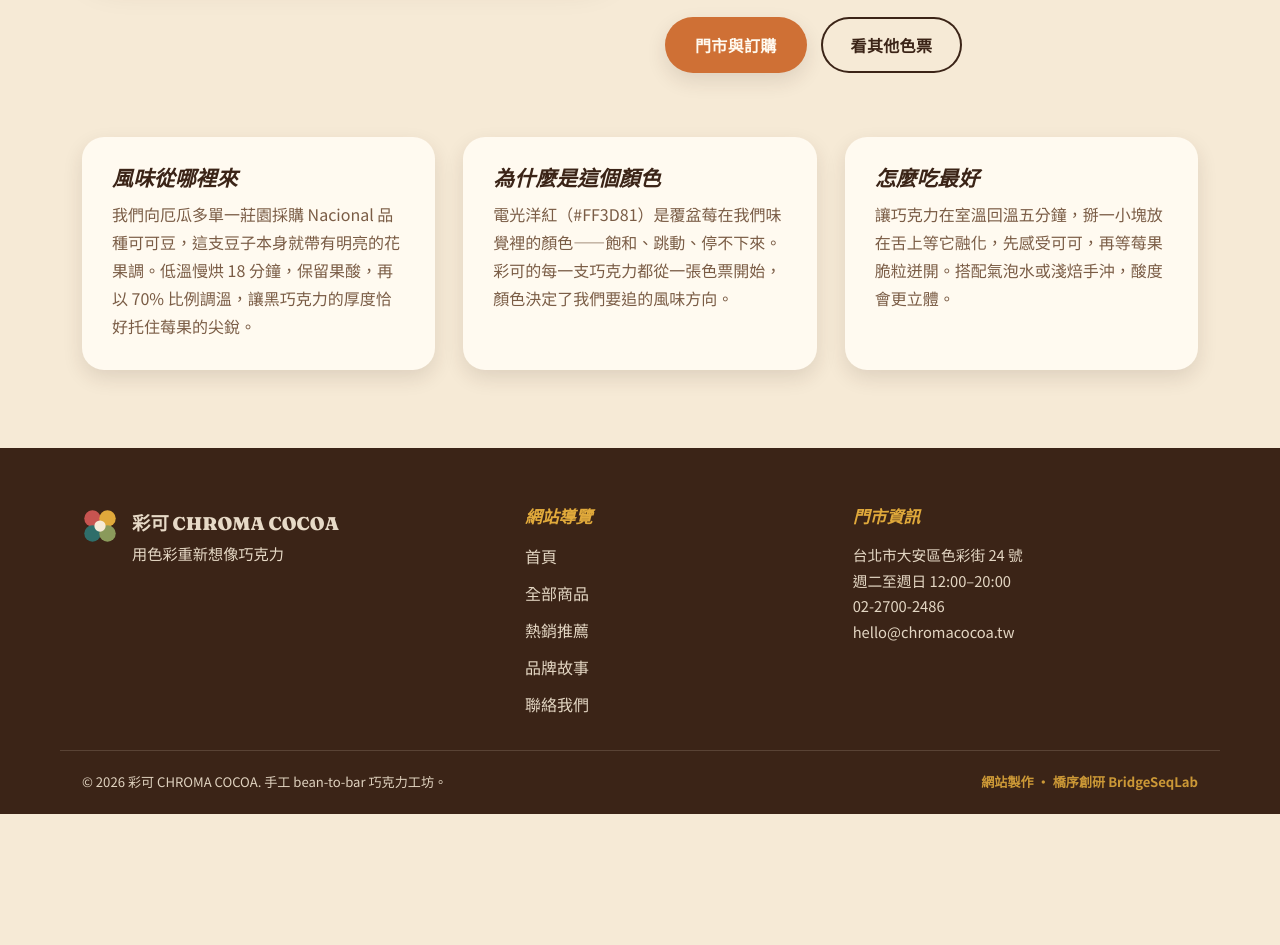
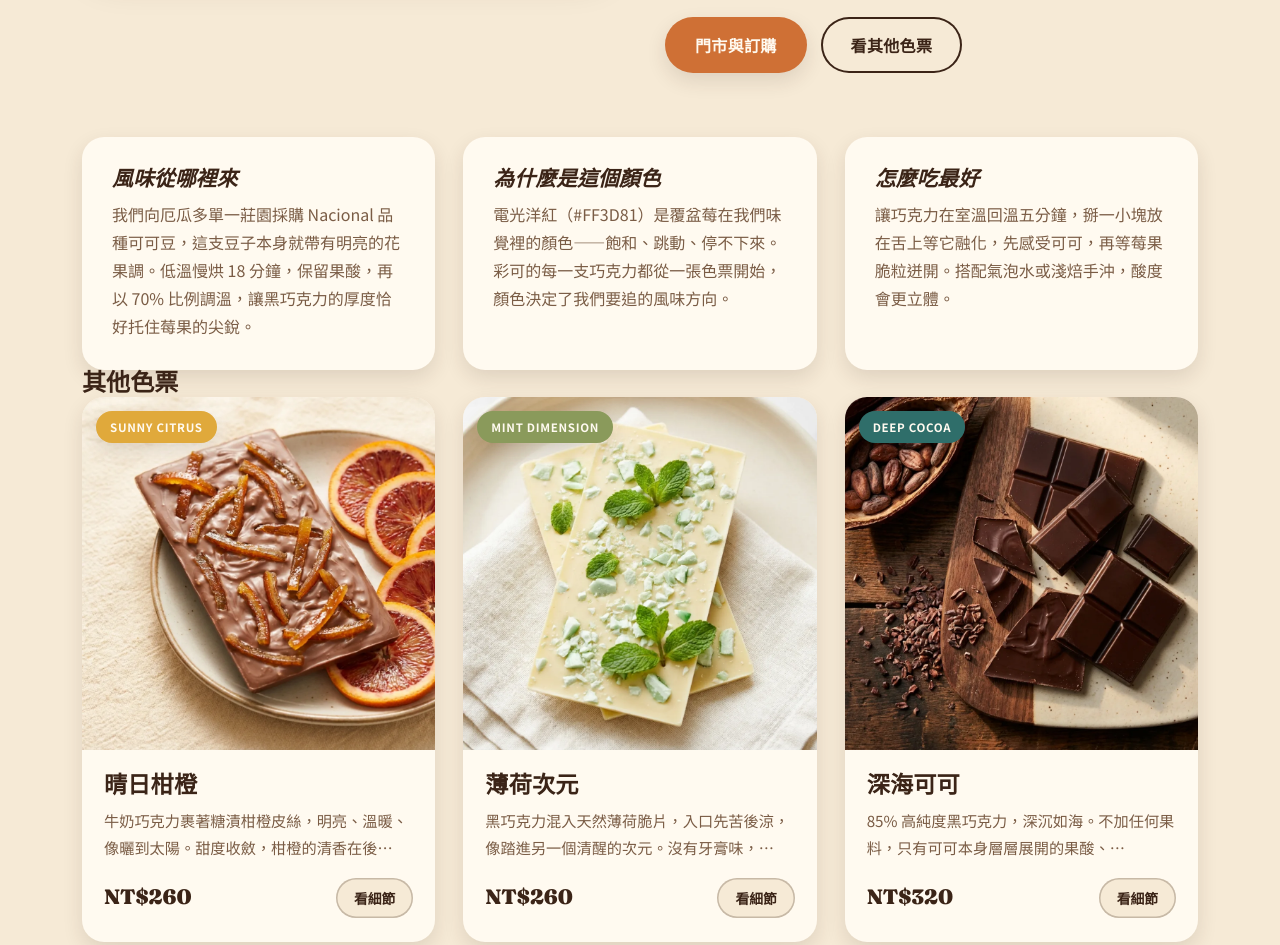
Before and after one commit to Izzo24/chroma-cocoa, a plain HTML site: page product.html in a window 1280 px wide. Shown: the part 760-1705 px from the top of the page. Before the commit the page ends 1574 px from the top, so only its background shows below. Drawn offline with Linux system fonts and the light colour scheme.

Commit message:
feat: 商品卡片連結到動態單件商品頁
- shop.html 六張卡片改連 product.html?id=N
- product.html 各欄位加上 id,改由 JS 動態載入
- 新增 js/products-data.js(6 個商品資料)
- 新增 js/product-detail.js(依 ?id 載入內容 + SEO meta + 相關推薦)

Co-Authored-By: Claude Opus 4.8 <noreply@anthropic.com>

```diff
--- /dev/null
+++ b/js/product-detail.js
@@ -0,0 +1,76 @@
+// 彩可 CHROMA COCOA — 單件商品頁動態載入。
+// 依網址 ?id=N 從 window.CHROMA_PRODUCTS 取出商品，填入頁面並更新 SEO meta。
+(function () {
+  var LIST = window.CHROMA_PRODUCTS || [];
+  if (!LIST.length) return;
+
+  var params = new URLSearchParams(location.search);
+  var id = parseInt(params.get('id'), 10);
+  var p = LIST.filter(function (x) { return x.id === id; })[0] || LIST[0];
+
+  var base = 'https://izzo24.github.io/chroma-cocoa/';
+  var imgAbs = base + p.img.replace('./', '');
+  var pageUrl = base + 'product.html?id=' + p.id;
+
+  function set(idsel, fn) {
+    var el = document.getElementById(idsel);
+    if (el) fn(el);
+  }
+  function setAttr(sel, attr, val) {
+    var el = document.querySelector(sel);
+    if (el) el.setAttribute(attr, val);
+  }
+
+  // 主要內容
+  set('pd-crumb', function (el) { el.textContent = p.name; });
+  set('pd-img', function (el) { el.src = p.img; el.alt = p.name + ' ' + p.kicker + ' 商品照'; });
+  set('pd-badge', function (el) {
+    if (p.badge) { el.textContent = p.badge; el.style.background = 'var(' + p.colorVar + ')'; el.hidden = false; }
+    else { el.hidden = true; }
+  });
+  set('pd-kicker', function (el) { el.textContent = p.kicker; });
+  set('pd-name', function (el) { el.textContent = p.name; });
+  set('pd-rating', function (el) { el.textContent = p.rating; });
+  set('pd-price', function (el) { el.textContent = 'NT$' + p.price; });
+  set('pd-lead', function (el) { el.textContent = p.lead; });
+
+  set('pd-spec', function (el) {
+    el.innerHTML = p.spec.map(function (row) {
+      return '<li><b>' + row[0] + '</b><span>' + row[1] + '</span></li>';
+    }).join('');
+  });
+
+  set('pd-story', function (el) {
+    el.innerHTML = p.story.map(function (row) {
+      return '<article><h2>' + row[0] + '</h2><p>' + row[1] + '</p></article>';
+    }).join('');
+  });
+
+  // 相關推薦(同系列其他色票，最多 3 個)
+  set('pd-related', function (wrap) {
+    var grid = document.getElementById('pd-related-grid');
+    if (!grid) return;
+    var others = LIST.filter(function (x) { return x.id !== p.id; }).slice(0, 3);
+    grid.innerHTML = others.map(function (o) {
+      return '<article class="prod-card" data-color="' + o.color + '">'
+        + '<div class="prod-media"><img src="' + o.img + '" alt="' + o.name + ' 商品照" loading="lazy" width="600" height="600">'
+        + '<span class="prod-tag" style="background:var(' + o.colorVar + ')">' + o.kicker.split(' · ')[0] + '</span></div>'
+        + '<div class="prod-body"><h3>' + o.name + '</h3><p>' + o.lead.slice(0, 38) + '…</p>'
+        + '<div class="prod-foot"><span class="price">NT$' + o.price + '</span>'
+        + '<a class="btn-mini" href="./product.html?id=' + o.id + '">看細節</a></div></div></article>';
+    }).join('');
+    wrap.hidden = false;
+  });
+
+  // SEO / 分享 meta
+  document.title = p.name + ' ' + p.kicker.split(' · ')[0] + '｜彩可 CHROMA COCOA';
+  setAttr('meta[name="description"]', 'content', p.lead);
+  setAttr('link[rel="canonical"]', 'href', pageUrl);
+  setAttr('meta[property="og:title"]', 'content', document.title);
+  setAttr('meta[property="og:description"]', 'content', p.lead);
+  setAttr('meta[property="og:url"]', 'content', pageUrl);
+  setAttr('meta[property="og:image"]', 'content', imgAbs);
+  setAttr('meta[name="twitter:title"]', 'content', document.title);
+  setAttr('meta[name="twitter:description"]', 'content', p.lead);
+  setAttr('meta[name="twitter:image"]', 'content', imgAbs);
+})();
--- /dev/null
+++ b/js/products-data.js
@@ -0,0 +1,51 @@
+// 彩可 CHROMA COCOA — 商品資料(供 product.html 動態載入與相關推薦共用)。
+window.CHROMA_PRODUCTS = [
+  {
+    id:1, color:"pink", colorVar:"--pink", img:"./images/p-berry.webp",
+    badge:"熱銷 No.1", kicker:"ELECTRIC BERRY · 色票 覆盆莓紅",
+    name:"電光莓果", price:"280", rating:"4.9（128 則評價）",
+    lead:"70% 單一產地黑巧克力片，鑲嵌大顆冷凍乾燥覆盆莓脆粒。可可的深沉先到，接著是莓果酸甜在舌尖「啪」地炸開——這就是我們把它取名「電光」的原因。",
+    spec:[["可可含量","70%（厄瓜多 Nacional 豆）"],["淨重","80g"],["風味","覆盆莓 · 烏梅 · 可可豆香"],["過敏原","含大豆卵磷脂，工坊同時處理堅果"]],
+    story:[["風味從哪裡來","我們向厄瓜多單一莊園採購 Nacional 品種可可豆，這支豆子本身就帶有明亮的花果調。低溫慢烘 18 分鐘，保留果酸，再以 70% 比例調溫，讓黑巧克力的厚度恰好托住莓果的尖銳。"],["為什麼是這個顏色","電光洋紅（#FF3D81）是覆盆莓在我們味覺裡的顏色——飽和、跳動、停不下來。彩可的每一支巧克力都從一張色票開始，顏色決定了我們要追的風味方向。"],["怎麼吃最好","讓巧克力在室溫回溫五分鐘，掰一小塊放在舌上等它融化，先感受可可，再等莓果脆粒迸開。搭配氣泡水或淺焙手沖，酸度會更立體。"]],
+  },
+  {
+    id:2, color:"yellow", colorVar:"--yellow", img:"./images/p-citrus.webp",
+    badge:"", kicker:"SUNNY CITRUS · 色票 暖陽橙黃",
+    name:"晴日柑橙", price:"260", rating:"4.8（96 則評價）",
+    lead:"牛奶巧克力裹著糖漬柑橙皮絲，明亮、溫暖、像曬到太陽。甜度收斂，柑橙的清香在後段久久不散。",
+    spec:[["可可含量","42%（牛奶巧克力）"],["淨重","80g"],["風味","糖漬柑橙 · 蜂蜜 · 奶香"],["過敏原","含乳製品、大豆卵磷脂"]],
+    story:[["風味從哪裡來","選用西西里血橙皮，以低糖慢漬三天，保留果皮的精油香氣，再拌入溫潤的牛奶巧克力，讓酸甜與奶香達到平衡。"],["為什麼是這個顏色","暖陽橙黃是晴天的顏色——明亮、放鬆、讓人想深呼吸。這支巧克力想留住的，就是那種被陽光曬暖的好心情。"],["怎麼吃最好","適合當下午茶點心，搭配伯爵紅茶或氣泡飲。微溫時柑橙香氣最盛，是一天裡最舒服的小確幸。"]],
+  },
+  {
+    id:3, color:"mint", colorVar:"--mint", img:"./images/p-mint.webp",
+    badge:"", kicker:"MINT DIMENSION · 色票 薄荷碧綠",
+    name:"薄荷次元", price:"260", rating:"4.7（84 則評價）",
+    lead:"黑巧克力混入天然薄荷脆片，入口先苦後涼，像踏進另一個清醒的次元。沒有牙膏味，只有真實薄荷葉的清新。",
+    spec:[["可可含量","66%（黑巧克力）"],["淨重","80g"],["風味","天然薄荷 · 黑可可 · 涼感"],["過敏原","含大豆卵磷脂，工坊同時處理堅果"]],
+    story:[["風味從哪裡來","使用新鮮薄荷葉低溫萃取的薄荷脆片，而非人工薄荷香精，所以涼感自然、不刺鼻。與 66% 黑巧克力的微苦相互襯托。"],["為什麼是這個顏色","薄荷碧綠是清醒的顏色——冷靜、透徹、讓思緒歸零。我們想做一支能在忙碌中按下重整鍵的巧克力。"],["怎麼吃最好","深夜工作或需要專注時來一塊，涼感能瞬間提神。搭配冰美式，清涼加倍。"]],
+  },
+  {
+    id:4, color:"blue", colorVar:"--blue", img:"./images/p-cocoa.webp",
+    badge:"職人精選", kicker:"DEEP COCOA · 色票 深海靛藍",
+    name:"深海可可", price:"320", rating:"4.9（152 則評價）",
+    lead:"85% 高純度黑巧克力，深沉如海。不加任何果料，只有可可本身層層展開的果酸、堅果與微微煙燻，獻給真正的可可愛好者。",
+    spec:[["可可含量","85%（厄瓜多單一產地）"],["淨重","80g"],["風味","黑可可 · 堅果 · 煙燻尾韻"],["過敏原","含大豆卵磷脂，工坊同時處理堅果"]],
+    story:[["風味從哪裡來","單一莊園、單一品種，不做調和。讓豆子本身的風土說話——前段果酸、中段堅果、尾段一抹煙燻，是可可最純粹的樣子。"],["為什麼是這個顏色","深海靛藍是深度的顏色——安靜、深邃、值得細細探索。這支巧克力沒有花俏，只有純粹的可可深度。"],["怎麼吃最好","適合搭配威士忌或單品手沖，讓可可的層次與酒香、咖啡香對話。細嚼慢嚥，感受每一層風味的推進。"]],
+  },
+  {
+    id:5, color:"coral", colorVar:"--coral", img:"./images/p-caramel.webp",
+    badge:"", kicker:"RESTLESS CARAMEL · 色票 躁動珊瑚",
+    name:"焦糖躁動", price:"300", rating:"4.8（110 則評價）",
+    lead:"鹽味焦糖夾心牛奶巧克力，甜與鹹在口中躁動拉扯。咬下的瞬間焦糖流心緩緩溢出，是無法安分的甜蜜。",
+    spec:[["可可含量","45%（牛奶巧克力）"],["淨重","85g"],["風味","鹽味焦糖 · 太妃 · 奶香"],["過敏原","含乳製品、大豆卵磷脂"]],
+    story:[["風味從哪裡來","以法國給宏德海鹽手熬焦糖，熬到琥珀色才離火，保留微苦尾韻，再灌入牛奶巧克力殼，讓流心在常溫下保持柔軟。"],["為什麼是這個顏色","躁動珊瑚是停不下來的顏色——熱情、跳動、帶點任性。這支巧克力的甜鹹拉扯，就像怎麼也安分不了的心情。"],["怎麼吃最好","室溫回溫後一口咬下，讓焦糖流心在嘴裡化開。搭配黑咖啡，鹹甜與苦韻層層交疊。"]],
+  },
+  {
+    id:6, color:"purple", colorVar:"--purple", img:"./images/p-fizz.webp",
+    badge:"新品", kicker:"BERRY FIZZ · 色票 氣泡莓紫",
+    name:"莓果氣泡", price:"480", rating:"4.9（73 則評價）",
+    lead:"綜合莓果黑巧克力磚，內藏跳跳糖。莓果酸甜之後，跳跳糖在舌尖劈啪作響，是一場會冒泡的味覺派對。禮盒級包裝。",
+    spec:[["可可含量","64%（黑巧克力）"],["淨重","120g（禮盒）"],["風味","綜合莓果 · 跳跳糖 · 黑可可"],["過敏原","含大豆卵磷脂，工坊同時處理堅果"]],
+    story:[["風味從哪裡來","混入草莓、藍莓、覆盆莓三種冷凍乾燥莓果，再藏入食用級跳跳糖，讓味覺與觸覺同時被啟動，是最有記憶點的一支。"],["為什麼是這個顏色","氣泡莓紫是派對的顏色——歡快、繽紛、值得分享。這支是我們的節慶限定，從顏色到口感都在冒泡。"],["怎麼吃最好","最適合當禮物或派對甜點。掰一塊放進嘴裡，安靜等待跳跳糖開始劈啪——保證每個人都會笑出來。"]],
+  },
+];
--- a/product.html
+++ b/product.html
@@ -46,22 +46,23 @@
 </header><main id="main">
 <section class="section">
   <div class="wrap">
-    <nav class="crumb" aria-label="麵包屑"><a href="./index.html">首頁</a> / <a href="./shop.html">全部商品</a> / <span>電光莓果</span></nav>
+    <nav class="crumb" aria-label="麵包屑"><a href="./index.html">首頁</a> / <a href="./shop.html">全部商品</a> / <span id="pd-crumb">電光莓果</span></nav>
     <div class="pd-grid">
       <div class="pd-media">
-        <img src="./images/p-berry.webp" alt="電光莓果 70% 覆盆莓黑巧克力磚商品照" width="800" height="800">
-        <span class="pd-badge" style="background:var(--pink)">熱銷 No.1</span>
+        <img id="pd-img" src="./images/p-berry.webp" alt="電光莓果 70% 覆盆莓黑巧克力磚商品照" width="800" height="800">
+        <span class="pd-badge" id="pd-badge" style="background:var(--pink)">熱銷 No.1</span>
       </div>
       <div class="pd-info">
-        <span class="kicker">ELECTRIC BERRY · 色票 覆盆莓紅</span>
-        <h1>電光莓果</h1>
-        <div class="stars" aria-label="評分 4.9 分，共 5 分">
+        <span class="kicker" id="pd-kicker">ELECTRIC BERRY · 色票 覆盆莓紅</span>
+        <h1 id="pd-name">電光莓果</h1>
+        <div class="stars" aria-label="評分">
+          <span class="stars-svg"></span>
           <svg viewBox="0 0 24 24" width="20" height="20" aria-hidden="true"><path d="M12 2l2.9 6.3 6.9.7-5.1 4.6 1.4 6.8L12 17.8 5.9 20.4l1.4-6.8L2.2 9l6.9-.7z" fill="var(--yellow)" stroke="var(--ink)" stroke-width="1.5"/></svg><svg viewBox="0 0 24 24" width="20" height="20" aria-hidden="true"><path d="M12 2l2.9 6.3 6.9.7-5.1 4.6 1.4 6.8L12 17.8 5.9 20.4l1.4-6.8L2.2 9l6.9-.7z" fill="var(--yellow)" stroke="var(--ink)" stroke-width="1.5"/></svg><svg viewBox="0 0 24 24" width="20" height="20" aria-hidden="true"><path d="M12 2l2.9 6.3 6.9.7-5.1 4.6 1.4 6.8L12 17.8 5.9 20.4l1.4-6.8L2.2 9l6.9-.7z" fill="var(--yellow)" stroke="var(--ink)" stroke-width="1.5"/></svg><svg viewBox="0 0 24 24" width="20" height="20" aria-hidden="true"><path d="M12 2l2.9 6.3 6.9.7-5.1 4.6 1.4 6.8L12 17.8 5.9 20.4l1.4-6.8L2.2 9l6.9-.7z" fill="var(--yellow)" stroke="var(--ink)" stroke-width="1.5"/></svg><svg viewBox="0 0 24 24" width="20" height="20" aria-hidden="true"><path d="M12 2l2.9 6.3 6.9.7-5.1 4.6 1.4 6.8L12 17.8 5.9 20.4l1.4-6.8L2.2 9l6.9-.7z" fill="var(--yellow)" stroke="var(--ink)" stroke-width="1.5"/></svg>
-          <span class="rating-text">4.9（128 則評價）</span>
+          <span class="rating-text" id="pd-rating">4.9（128 則評價）</span>
         </div>
-        <p class="price-big">NT$280</p>
-        <p class="lead">70% 單一產地黑巧克力片，鑲嵌大顆冷凍乾燥覆盆莓脆粒。可可的深沉先到，接著是莓果酸甜在舌尖「啪」地炸開——這就是我們把它取名「電光」的原因。</p>
-        <ul class="spec">
+        <p class="price-big" id="pd-price">NT$280</p>
+        <p class="lead" id="pd-lead">70% 單一產地黑巧克力片，鑲嵌大顆冷凍乾燥覆盆莓脆粒。可可的深沉先到，接著是莓果酸甜在舌尖「啪」地炸開——這就是我們把它取名「電光」的原因。</p>
+        <ul class="spec" id="pd-spec">
           <li><b>可可含量</b><span>70%（厄瓜多 Nacional 豆）</span></li>
           <li><b>淨重</b><span>80g</span></li>
           <li><b>風味</b><span>覆盆莓 · 烏梅 · 可可豆香</span></li>
@@ -74,10 +75,15 @@
       </div>
     </div>
 
-    <div class="pd-story">
+    <div class="pd-story" id="pd-story">
       <article><h2>風味從哪裡來</h2><p>我們向厄瓜多單一莊園採購 Nacional 品種可可豆，這支豆子本身就帶有明亮的花果調。低溫慢烘 18 分鐘，保留果酸，再以 70% 比例調溫，讓黑巧克力的厚度恰好托住莓果的尖銳。</p></article>
       <article><h2>為什麼是這個顏色</h2><p>電光洋紅（#FF3D81）是覆盆莓在我們味覺裡的顏色——飽和、跳動、停不下來。彩可的每一支巧克力都從一張色票開始，顏色決定了我們要追的風味方向。</p></article>
       <article><h2>怎麼吃最好</h2><p>讓巧克力在室溫回溫五分鐘，掰一小塊放在舌上等它融化，先感受可可，再等莓果脆粒迸開。搭配氣泡水或淺焙手沖，酸度會更立體。</p></article>
+    </div>
+
+    <div class="pd-related" id="pd-related" hidden>
+      <h2>其他色票</h2>
+      <div class="prod-grid" id="pd-related-grid"></div>
     </div>
   </div>
 </section>
@@ -104,6 +110,8 @@
     <p class="credit">網站製作 · 橋序創研 BridgeSeqLab</p>
   </div>
 </footer>
+<script src="./js/products-data.js"></script>
+<script src="./js/product-detail.js"></script>
 <script src="./js/main.js"></script>
 </body>
 </html>
```
Also changed, not shown: shop.html (+6 -6 lines).
